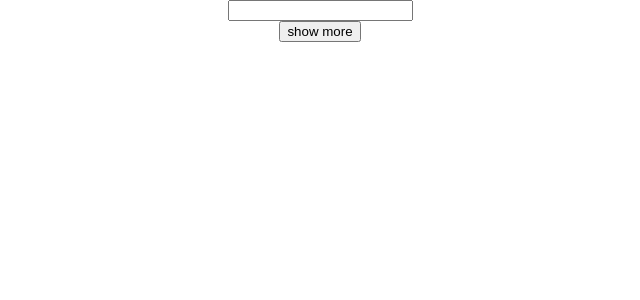
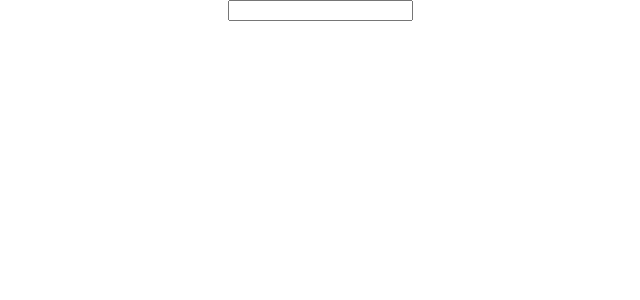
Before and after one commit to igilfillan/acuris-autocomplete, a React (Create React App) app: page / in a window 1280 px wide. Shown: the top 300 px of the page, without its empty margins (320-960 px from the left). Built offline with nearby package versions, Linux system fonts and the light colour scheme.

Commit message:
show more button only when necessary

```diff
--- a/src/App.js
+++ b/src/App.js
@@ -40,8 +40,6 @@ class App extends Component {
       console.error('ERROR fetching data');
 
     } else {
-
-      console.log('SUCCESS ++++++++');
 
       this.setState({
         items: JSON.parse(res.text)
@@ -154,7 +152,7 @@ class App extends Component {
 
         {this.state.matchingIndices && this.state.matchingIndices.length > 0 && <DataTable data={this.getItems()} />}
 
-        <button className="search__showMore" onClick={this.showMore}>show more</button>
+        {this.state.visibleItemCount > 0 && this.state.visibleItemCount < this.state.matchingIndices.length && <button className="search__showMore" onClick={this.showMore}>show more</button>}
 
       </div>
     );
```
